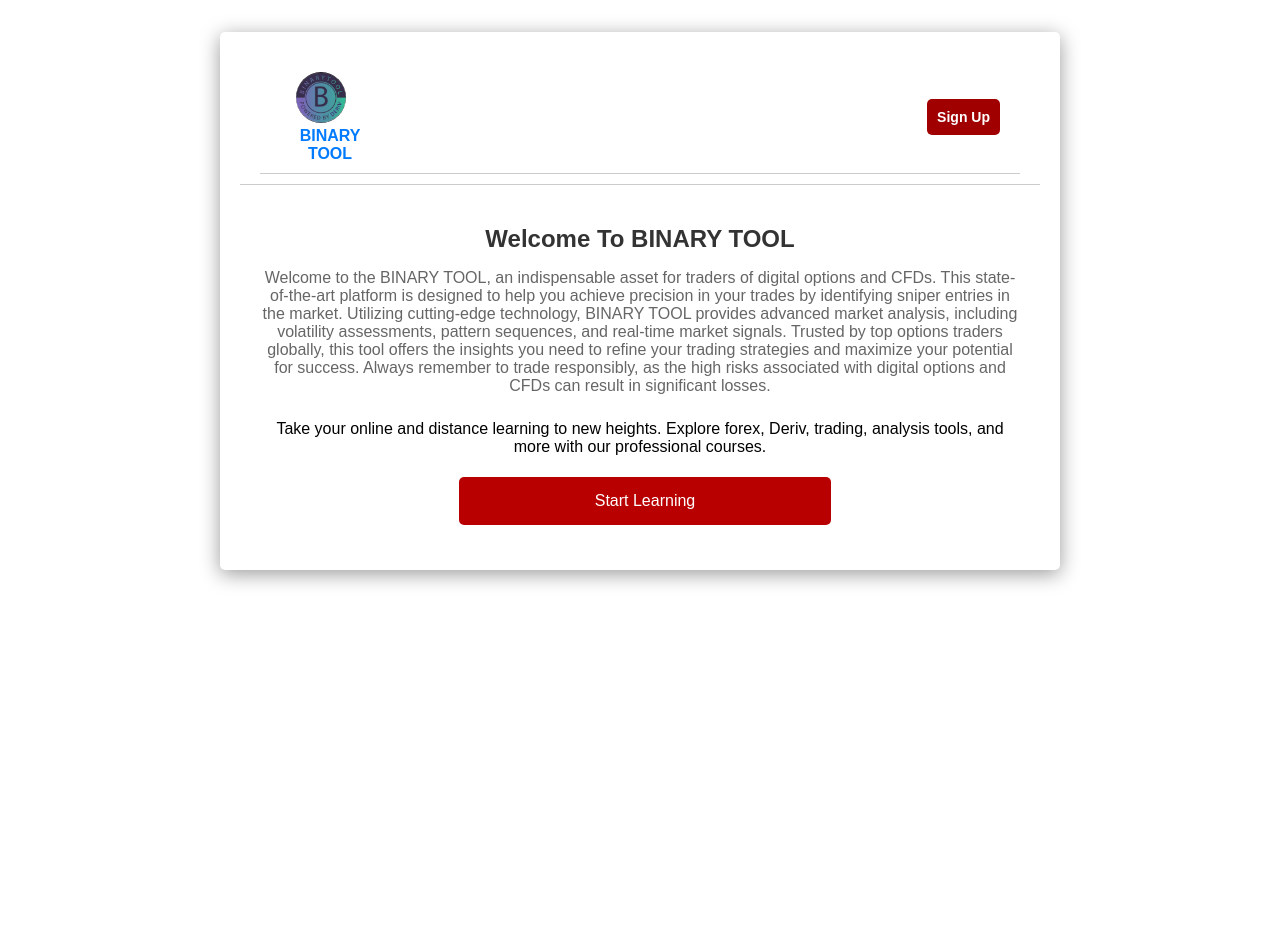
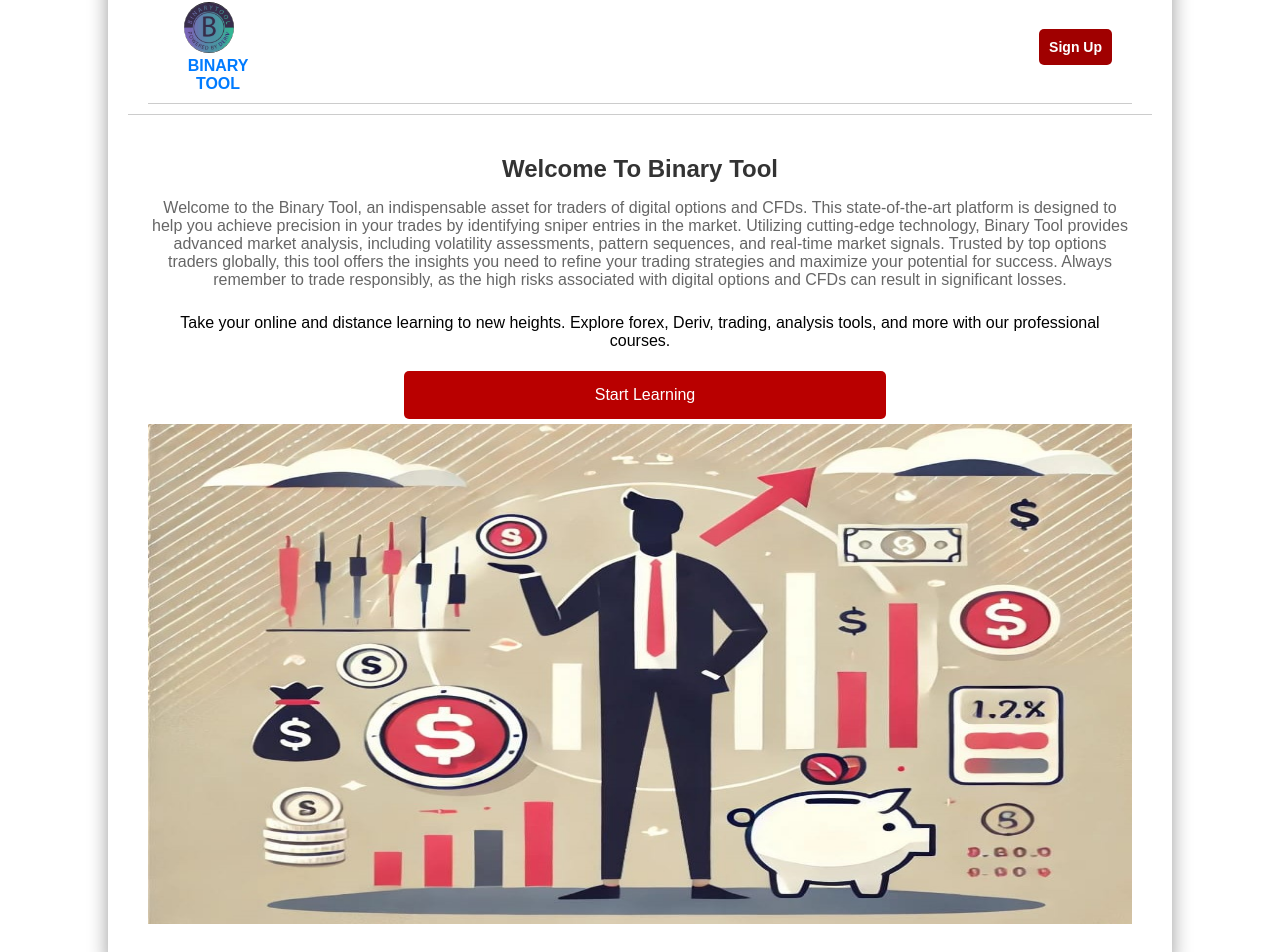
Before and after one commit to wakoTheDev/Deriv-content-page, a React (Create React App) app: page / in a window 1280 px wide. Shown: the part 58-1010 px from the top of the page. Before the commit the page ends 800 px from the top, so only its background shows below. Built offline with nearby package versions, Linux system fonts and the light colour scheme.

Commit message:
updated the landing page

```diff
--- a/src/MyArticles.js
+++ b/src/MyArticles.js
@@ -29,38 +29,38 @@
             <button onClick={handleMarkAsRead} className='button btn'>Mark as done</button>
           </div>
           <article>
-            Welcome to the BINARY  Analysis Tool, an indispensable asset for traders of digital options and CFDs. This
+            Welcome to the Binary  Analysis Tool, an indispensable asset for traders of digital options and CFDs. This
             state-of-the-art platform is designed to help you achieve precision in your trades by identifying sniper
-            entries in the market. Utilizing cutting-edge technology, BINARY TOOL provides advanced market analysis,
+            entries in the market. Utilizing cutting-edge technology, binary tool provides advanced market analysis,
             including volatility assessments, pattern sequences, and real-time market signals. Trusted by top options
             traders globally, this tool offers the insights you need to refine your trading strategies and maximize your
             potential for success. Always remember to trade responsibly, as the high risks associated with digital
             options and CFDs can result in significant losses.<br/>
 
-            By integrating BINARY TOOL into your trading routine, you gain access to unparalleled analytical capabilities
+            By integrating binary tool into your trading routine, you gain access to unparalleled analytical capabilities
             that set it apart from other tools. Its sophisticated algorithms and real-time data processing ensure that
             you stay ahead of market trends, making it a one-of-a-kind resource for serious traders. Whether you're a
-            beginner or an experienced trader, BINARY TOOL provides the edge you need to navigate the volatile trading
+            beginner or an experienced trader, binary tool provides the edge you need to navigate the volatile trading
             landscape with confidence and precision.<br/>
 
 
-            The importance of BINARY TOOL in your trading journey cannot be overstated. The tool's ability to deliver
+            The importance of binary tool in your trading journey cannot be overstated. The tool's ability to deliver
             accurate market signals and identify optimal entry points is crucial for executing successful trades. In the
-            fast-paced world of digital options and CFDs, having a reliable analysis tool like BINARY TOOL can be the
+            fast-paced world of digital options and CFDs, having a reliable analysis tool like binary tool can be the
             difference between profit and loss. The platform's advanced features, including comprehensive market
             summaries and in-depth volatility analysis, enable you to make informed decisions quickly and efficiently.<br/>
 
 
-            Moreover, BINARY TOOL is continually updated with the latest market data, ensuring that you have access to the
+            Moreover, binary tool is continually updated with the latest market data, ensuring that you have access to the
             most current information. This continuous flow of data allows you to adapt to changing market conditions
             and adjust your trading strategies accordingly. The tool's user-friendly interface makes it accessible to
             traders of all skill levels, while its advanced functionalities cater to the needs of professional traders
             seeking to enhance their performance.<b/>
 
-            In conclusion, the BINARY Analysis Tool is a vital component of any successful trading strategy. Its unique
+            In conclusion, the Binary Analysis Tool is a vital component of any successful trading strategy. Its unique
             blend of advanced technology, real-time data, and comprehensive analysis sets it apart as a premier tool in
-            the trading world. By utilizing BINARY TOOL, you position yourself to make more informed, precise, and
-            profitable trading decisions. Remember, while BINARY TOOL is a powerful tool, responsible trading practices are
+            the trading world. By utilizing Binary tool , you position yourself to make more informed, precise, and
+            profitable trading decisions. Remember, while Binary tool  is a powerful tool, responsible trading practices are
             essential to mitigate the inherent risks associated with digital options and CFDs.
           </article>
         </div>
--- a/src/customHeader.js
+++ b/src/customHeader.js
@@ -11,7 +11,7 @@
           BINARY TOOL
         </div>
         <div className="menu">
-          <span className="menu-item">My courses </span>
+          <span className="menu-item">My courses</span>
           <span className="menu-item">Search</span>
         </div>
       </header>
--- a/src/home.css
+++ b/src/home.css
@@ -1,13 +1,13 @@
 /* General Styles */
 body {
-    margin-top:90px ;
+    margin-top:20px ;
     font-family: Arial, sans-serif;
   }
 
   .online-academy {
     text-align: center;
     padding: 20px;
-    max-width: 800px;
+    max-width: 80vw;
     margin: 0 auto;
     border-radius: 5px;
     box-shadow: 0px 4px 20px rgba(0, 0, 0, 0.4);
@@ -132,3 +132,8 @@
       width:100%;
     }
   }
+
+  .image{
+    width: 100%;
+    height: 500px;
+  }
--- a/src/home.js
+++ b/src/home.js
@@ -1,7 +1,7 @@
 import React from "react";
 import "./home.css";
 import MyHeader from "./homeheader";
-// import "./newhome.css";
+import BackgroundImage  from "./binaryimage.jpg";
 
 const LandingPage = ({ onStartLearning }) => {
   return (
@@ -13,9 +13,9 @@
 
       {/* Main Content */}
       <main className="content">
-        <h1 className="title">Welcome To BINARY TOOL</h1>
+        <h1 className="title">Welcome To Binary Tool</h1>
         <p className="description">
-          Welcome to the BINARY TOOL, an indispensable asset for traders of digital options and CFDs. This state-of-the-art platform is designed to help you achieve precision in your trades by identifying sniper entries in the market. Utilizing cutting-edge technology, BINARY TOOL provides advanced market analysis, including volatility assessments, pattern sequences, and real-time market signals. Trusted by top options traders globally, this tool offers the insights you need to refine your trading strategies and maximize your potential for success. Always remember to trade responsibly, as the high risks associated with digital options and CFDs can result in significant losses.
+          Welcome to the Binary Tool, an indispensable asset for traders of digital options and CFDs. This state-of-the-art platform is designed to help you achieve precision in your trades by identifying sniper entries in the market. Utilizing cutting-edge technology, Binary Tool provides advanced market analysis, including volatility assessments, pattern sequences, and real-time market signals. Trusted by top options traders globally, this tool offers the insights you need to refine your trading strategies and maximize your potential for success. Always remember to trade responsibly, as the high risks associated with digital options and CFDs can result in significant losses.
         </p>
         <p>
           Take your online and distance learning to new heights. Explore forex, Deriv,
@@ -28,6 +28,10 @@
             Start Learning
           </button>
         </div>
+
+        <div className="image">
+        <img src={BackgroundImage}  alt={""} width={"100%"} height={"100%"} style={{objectFit:"fill"}} />
+        </div>
       </main>
     </div>
   );
```
Also changed, not shown: src/binaryimage.jpg (added).
